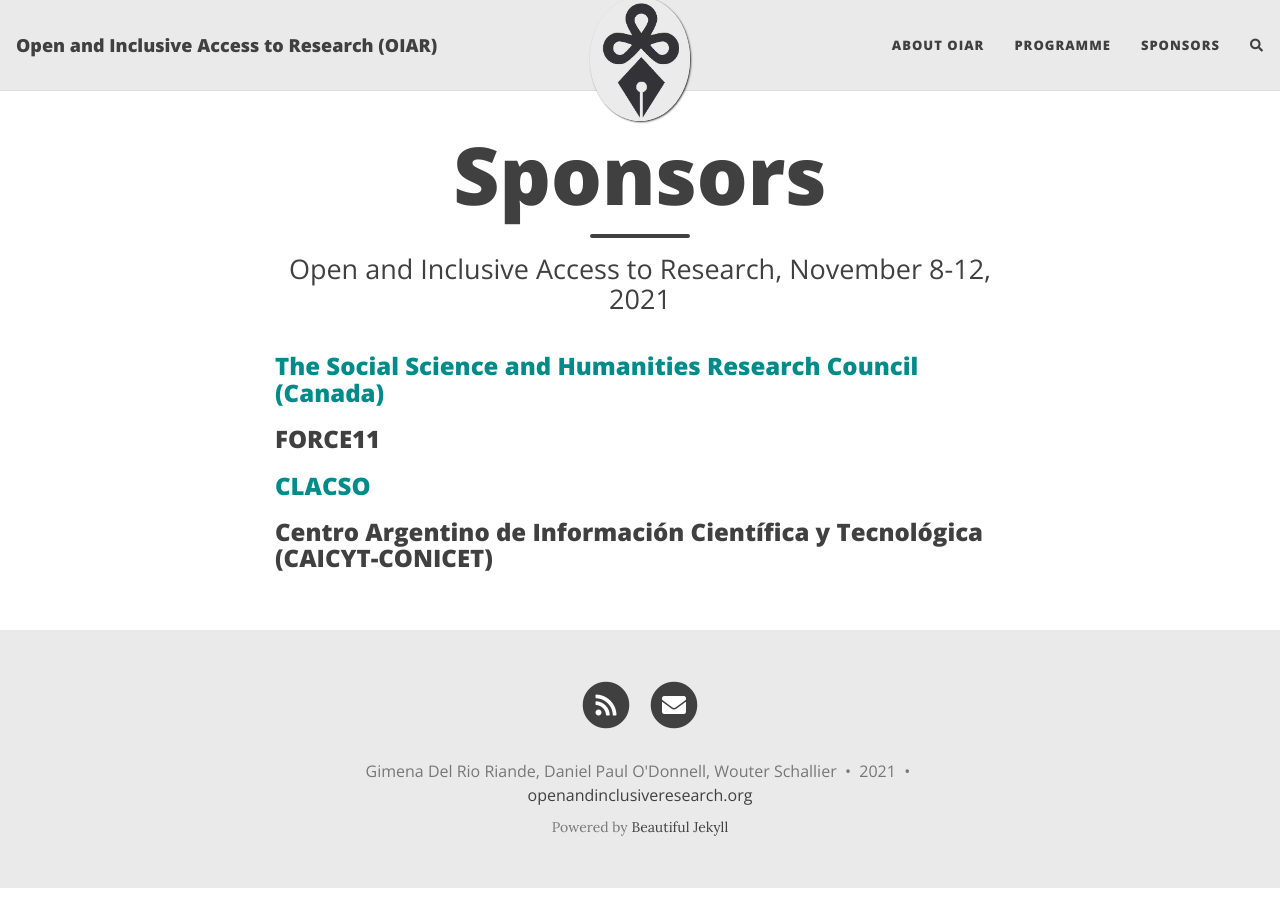
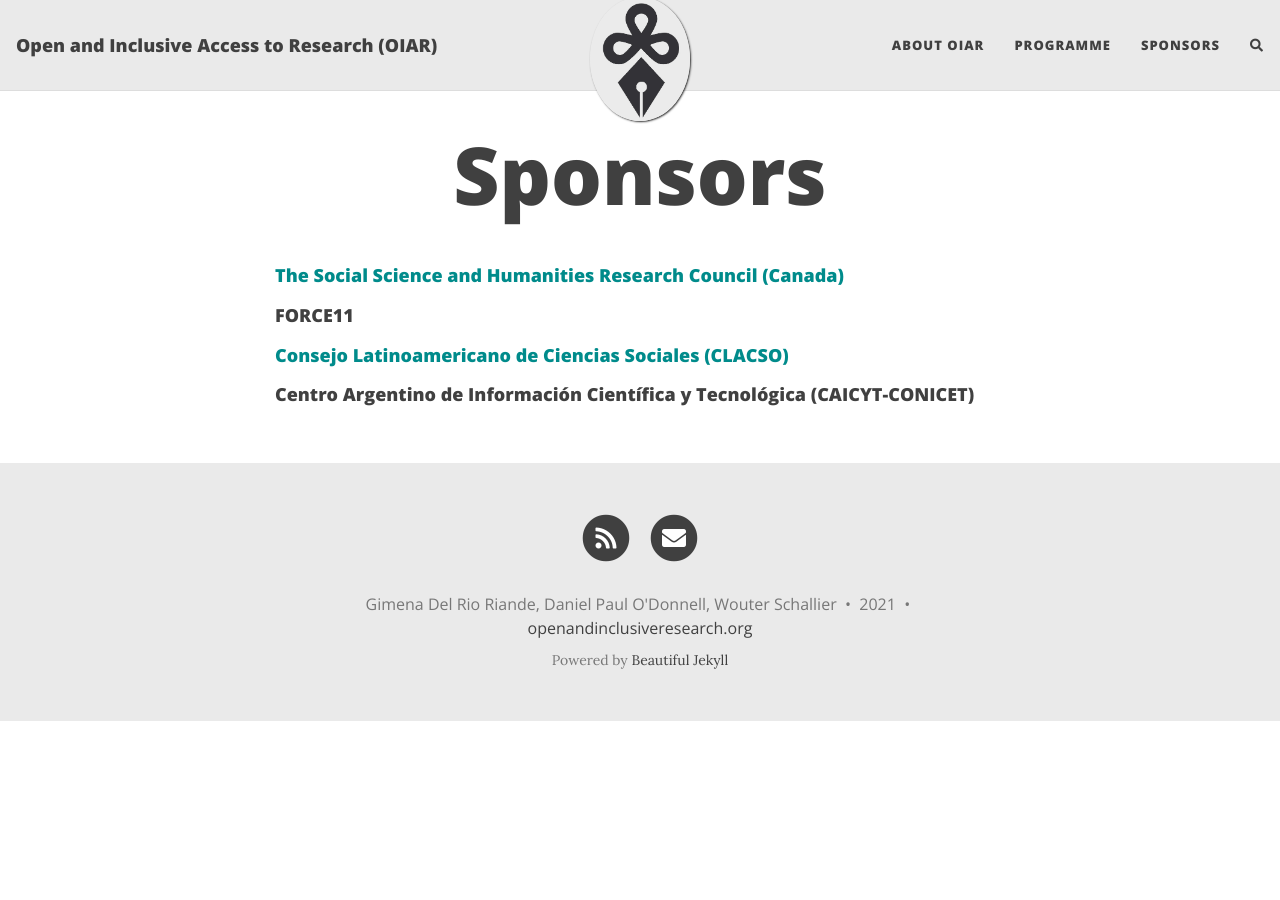
Before and after one commit to caedmon5/OIAR, a Jekyll site: the page built from sponsors.md, in a window 1280 px wide. Built offline with Jekyll 4.4.1, drawn with Linux system fonts in a browser that asks for light colours; nearby versions of some CDN libraries; comment, search, counter and statistics services are not loaded.

Commit message:
Change title

```diff
--- a/sponsors.md
+++ b/sponsors.md
@@ -1,11 +1,11 @@
 ---
 layout: page
 title: Sponsors
-subtitle: Open and Inclusive Access to Research, November 8-12, 2021
+subtitle:
 ---
 
 
-### <span style="color: DarkCyan;">The Social Science and Humanities Research Council (Canada)</span>
-### FORCE11
-### <span style="color: DarkCyan;">CLACSO</span>
-### Centro Argentino de Información Científica y Tecnológica (CAICYT-CONICET)
+#### <span style="color: DarkCyan;">The Social Science and Humanities Research Council (Canada)</span>
+#### FORCE11
+#### <span style="color: DarkCyan;">Consejo Latinoamericano de Ciencias Sociales (CLACSO)</span>
+#### Centro Argentino de Información Científica y Tecnológica (CAICYT-CONICET)
```
